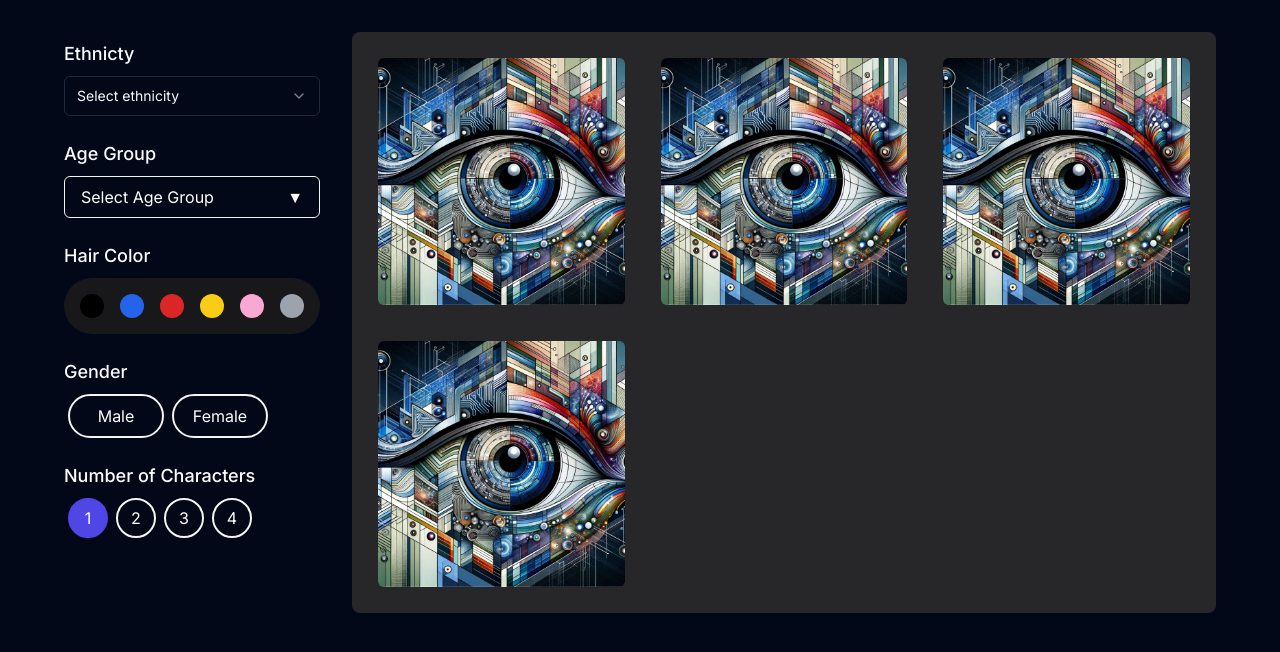
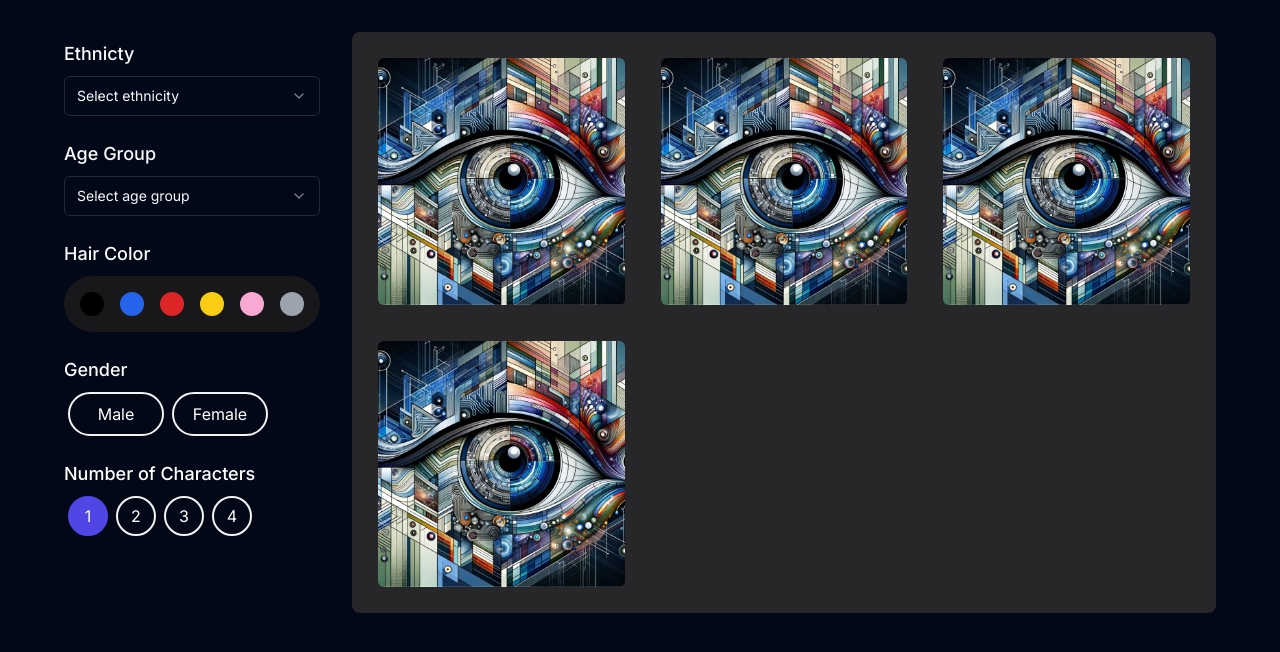
Before and after one commit to zainkazi/enigma-ai, a Next.js app: page /create/avatar in a window 1280 px wide. Shown: the top 652 px of the page. Built offline with nearby package versions, Linux system fonts and the light colour scheme.

Commit message:
updated the age selector to store state

```diff
--- a/app/create/avatar/_components/AgeGroupDropDownMenu.tsx
+++ b/app/create/avatar/_components/AgeGroupDropDownMenu.tsx
@@ -1,11 +1,18 @@
 "use client";
 
-import React, { useState, useRef, useEffect } from "react";
+import {
+  Select,
+  SelectContent,
+  SelectGroup,
+  SelectItem,
+  SelectLabel,
+  SelectTrigger,
+  SelectValue,
+} from "@/components/ui/select";
+import { useAvatarStore } from "@/store";
 
 const AgeGroupDropDownMenu = () => {
-  const [isOpen, setIsOpen] = useState(false);
-  const [selectedAgeGroup, setSelectedAgeGroup] = useState("Select Age Group");
-  const dropdownRef = useRef(null);
+  const setAgeGroup = useAvatarStore((state) => state.setFormData);
 
   const ageGroups = [
     "0 - 12",
@@ -18,46 +25,24 @@ const AgeGroupDropDownMenu = () => {
     "65+",
   ];
 
-  useEffect(() => {
-    const handleClickOutside = (event) => {
-      if (dropdownRef.current && !dropdownRef.current.contains(event.target)) {
-        setIsOpen(false);
-      }
-    };
-
-    document.addEventListener("mousedown", handleClickOutside);
-    return () => {
-      document.removeEventListener("mousedown", handleClickOutside);
-    };
-  }, [dropdownRef]);
-
   return (
-    <div className="relative" ref={dropdownRef}>
-      <h1 className=" text-lg font-medium py-2">Age Group</h1>
-      <button
-        className="border border-zinc-100 w-64 text-white px-4 py-2 rounded-md flex items-center justify-between"
-        onClick={() => setIsOpen(!isOpen)}
-      >
-        {selectedAgeGroup} <span className="ml-2">▼</span>
-      </button>
-      {isOpen && (
-        <div className="absolute mt-1 w-full rounded-md shadow-lg bg-zinc-900 z-50">
-          <ul className="py-1">
-            {ageGroups.map((ageGroup, index) => (
-              <li
-                key={index}
-                className="px-4 py-2 hover:bg-zinc-800 cursor-pointer text-white"
-                onClick={() => {
-                  setSelectedAgeGroup(ageGroup);
-                  setIsOpen(false);
-                }}
-              >
+    <div>
+      <h1 className="text-lg font-medium py-2">Age Group</h1>
+      <Select onValueChange={(value) => setAgeGroup("ageGroup", value)}>
+        <SelectTrigger>
+          <SelectValue placeholder="Select age group" />
+        </SelectTrigger>
+        <SelectContent>
+          <SelectGroup>
+            <SelectLabel>Age Groups</SelectLabel>
+            {ageGroups.map((ageGroup) => (
+              <SelectItem key={ageGroup} value={ageGroup}>
                 {ageGroup}
-              </li>
+              </SelectItem>
             ))}
-          </ul>
-        </div>
-      )}
+          </SelectGroup>
+        </SelectContent>
+      </Select>
     </div>
   );
 };
```
